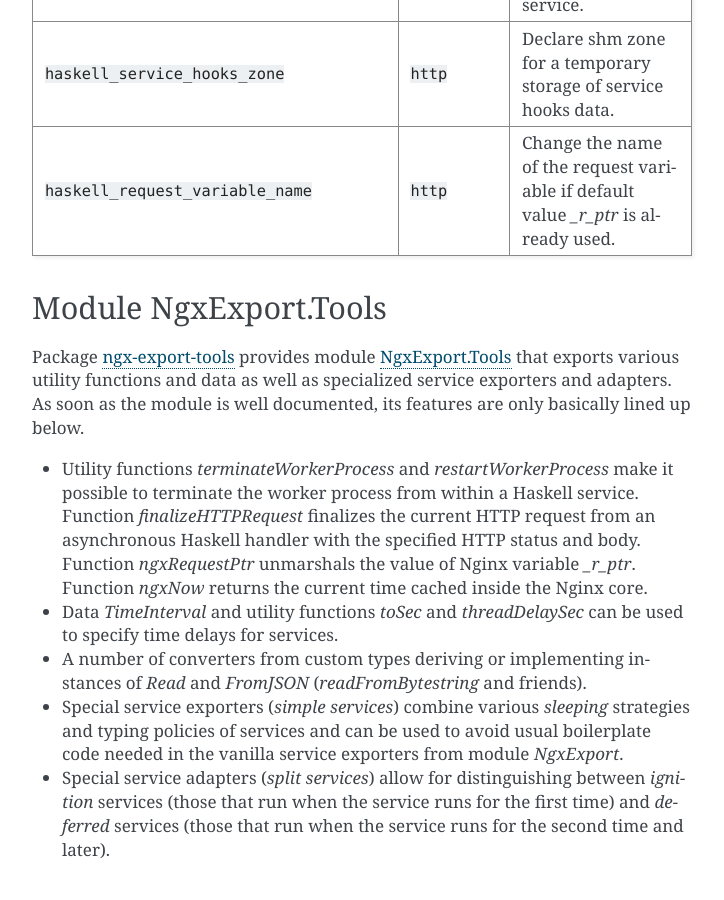
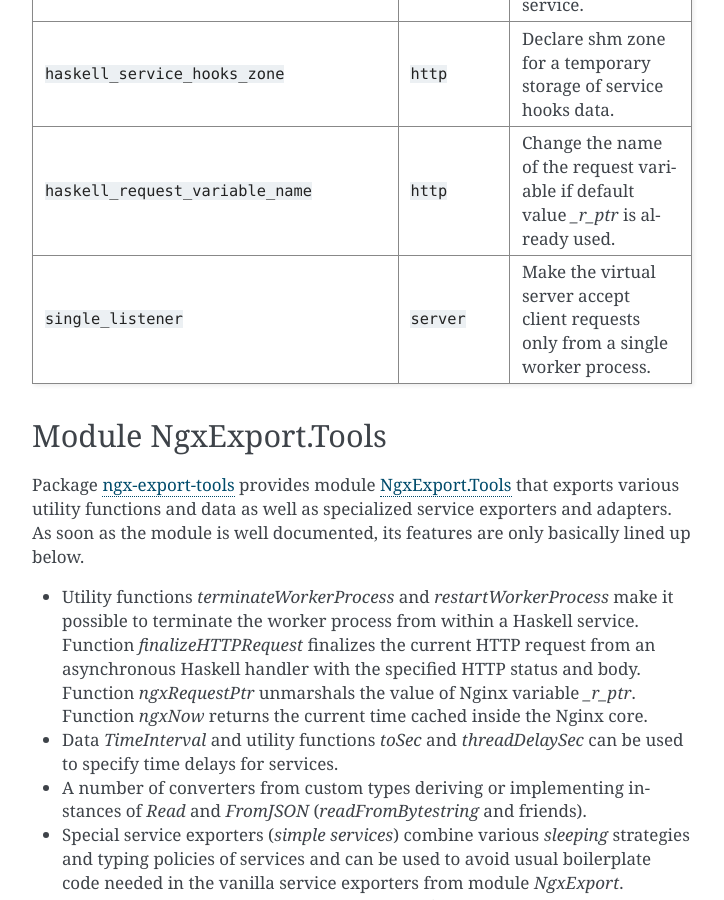
Before and after one commit to lyokha/nginx-haskell-module, a Sphinx documentation site: the page built from docs/yet-another-doc-with-examples/nginx-haskell-module-yadwe.rst, in a window 1280 px wide and 900 px high, scrolled down 30991 px. Shown: the whole window, without its empty margins (388-1112 px from the left). Built offline with Sphinx 7.4.7, drawn with Linux system fonts in a browser that asks for light colours.

Commit message:
docs extended

```diff
--- a/docs/yet-another-doc-with-examples/nginx-haskell-module-yadwe.html
+++ b/docs/yet-another-doc-with-examples/nginx-haskell-module-yadwe.html
@@ -1176,6 +1176,11 @@
 <td style="text-align: left;"><code>http</code></td>
 <td style="text-align: left;">Change the name of the request variable if default value <em>_r_ptr</em> is already used.</td>
 </tr>
+<tr class="odd">
+<td style="text-align: left;"><code>single_listener</code></td>
+<td style="text-align: left;"><code>server</code></td>
+<td style="text-align: left;">Make the virtual server accept client requests only from a single worker process.</td>
+</tr>
 </tbody>
 </table>
 <h1 id="module-ngxexport.tools">Module NgxExport.Tools</h1>
--- a/docs/yet-another-doc-with-examples/nginx-haskell-module-yadwe.rst
+++ b/docs/yet-another-doc-with-examples/nginx-haskell-module-yadwe.rst
@@ -1333,6 +1333,9 @@
 +-------------------------------------------------------------------------+---------------------+---------------------------------------------------------+
 | ``haskell_request_variable_name``                                       | ``http``            | Change the name of the request variable if default      |
 |                                                                         |                     | value *\_r_ptr* is already used.                        |
++-------------------------------------------------------------------------+---------------------+---------------------------------------------------------+
+| ``single_listener``                                                     | ``server``          | Make the virtual server accept client requests only     |
+|                                                                         |                     | from a single worker process.                           |
 +-------------------------------------------------------------------------+---------------------+---------------------------------------------------------+
 
 Module NgxExport.Tools
```
Also changed, not shown: README.md (+6 -0 lines), docs/yet-another-doc-with-examples/nginx-haskell-module-yadwe.md (+3 -0 lines), 2 other files.
